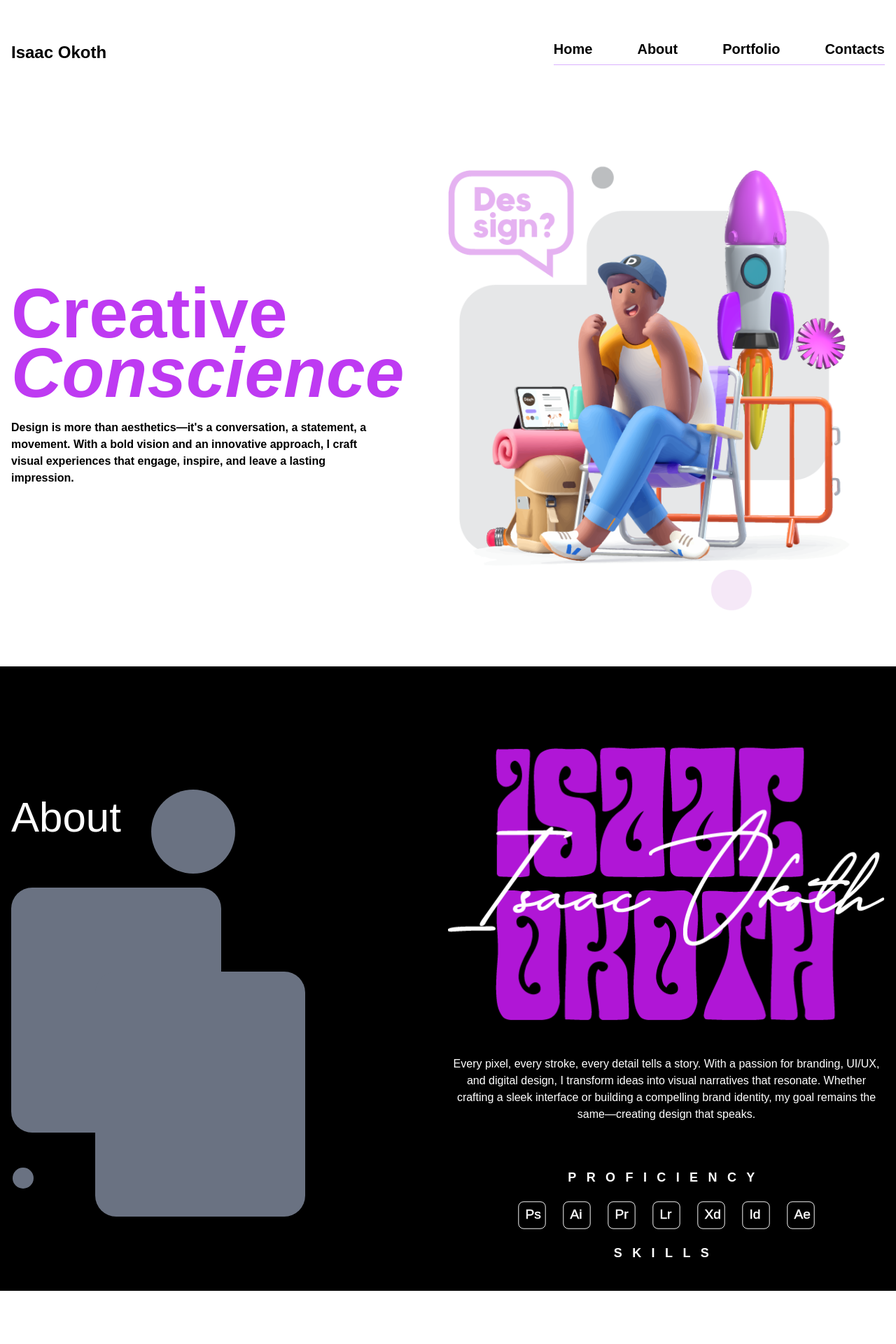
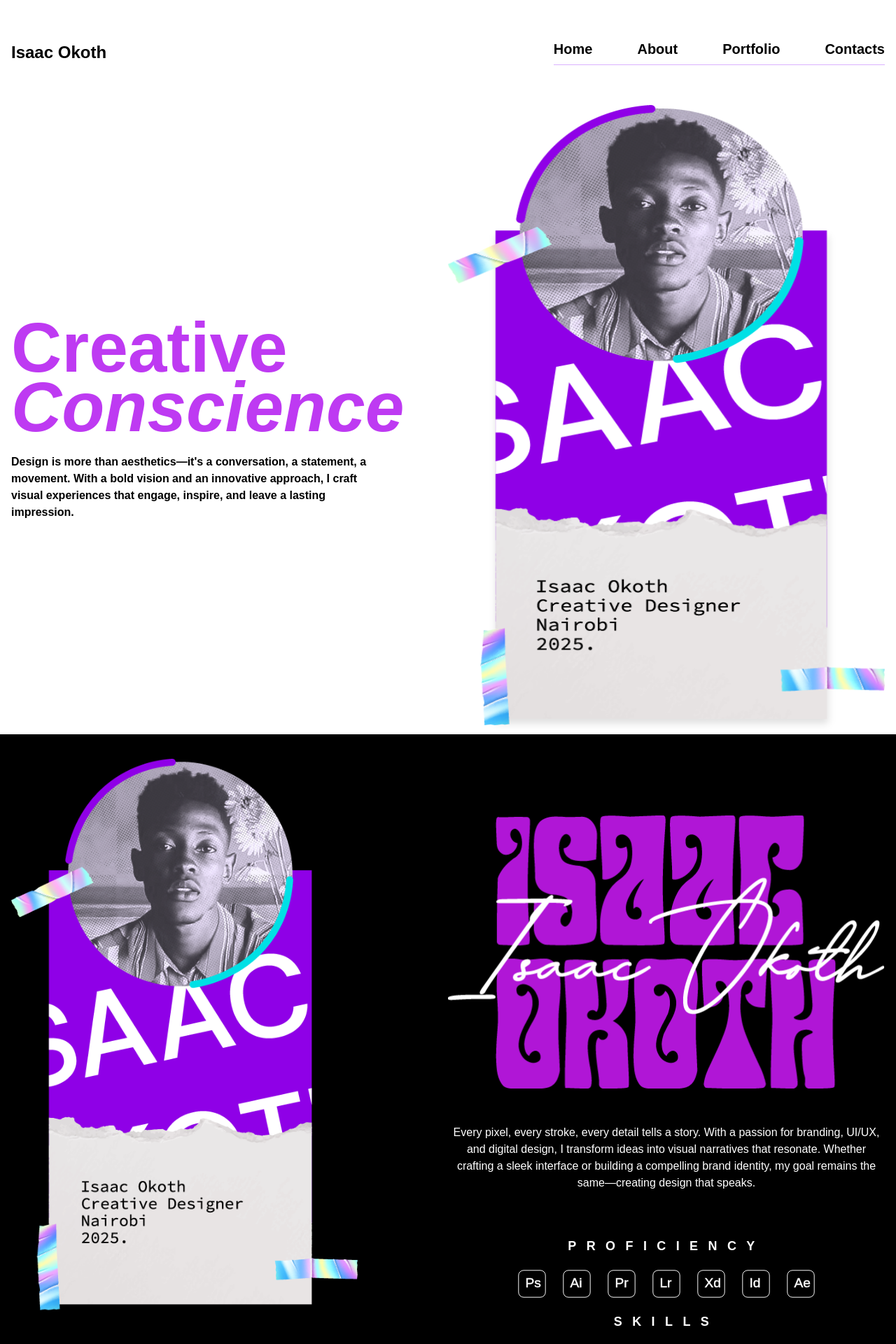
Before and after one commit to ngachadavid/owanga, a Next.js app: page / in a window 1280 px wide. Shown: the top 1920 px of the page at 70% size. Built offline with nearby package versions, Linux system fonts and the light colour scheme.

Commit message:
new file:   public/homepage/IKE.png

```diff
--- a/components/homepage/About.jsx
+++ b/components/homepage/About.jsx
@@ -6,21 +6,19 @@ export default function About() {
     <section className="bg-black text-white min-h-screen pt-20 md:pt-0">
       <div className='flex flex-col md:flex-row items-center justify-between px-4 max-w-[1286px] mx-auto'>
         {/* Left Side - Geometric Design */}
-        <div className="w-full md:w-1/2 relative h-[300px] md:h-auto">
-          {/* "About" Text - Fixed positioning for mobile */}
+        {/* <div className="w-full md:w-1/2 relative h-[300px] md:h-auto">
           <h2 className="absolute top-0 md:top-[-260px] left-0 text-white text-3xl md:text-6xl mb-20 z-10">About</h2>
 
-          {/* Circle on top */}
           <div className="absolute w-[60px] h-[60px] md:w-[120px] md:h-[120px] bg-gray-500 rounded-full top-[-10px] md:top-[-270px] left-[100px] md:left-[200px]"></div>
 
-          {/* First Square (Left) */}
           <div className="absolute w-[130px] h-[150px] md:w-[300px] md:h-[350px] bg-gray-500 top-[60px] md:top-[-130px] rounded-[30px]"></div>
 
-          {/* Second Square (Right, overlapping) */}
           <div className="absolute w-[130px] h-[150px] md:w-[300px] md:h-[350px] bg-gray-500 top-[120px] md:top-[-10px] left-[100px] md:left-[120px] rounded-[30px]"></div>
 
-          {/* Circle on bottom */}
           <div className="absolute w-[30px] h-[30px] bg-gray-500 rounded-full bottm-10 top-[230px] md:top-[270px] left-[40px] md:left-[2px] z-10"></div>
+        </div> */}
+        <div>
+        <img src="/homepage/IKE.png" alt="Footer Image" className="w-full h-auto md:h-[800px] rounded-lg mb-6" />
         </div>
 
         {/* Right Side - Content */}
--- a/components/homepage/Hero.jsx
+++ b/components/homepage/Hero.jsx
@@ -2,7 +2,7 @@ import React from 'react';
 
 export default function Hero() {
   return (
-    <section className="max-w-[1286px] mx-auto flex flex-col md:flex-row items-center justify-between py-10 md:py-20 px-4 h-auto md:h-scren">
+    <section className="max-w-[1286px] mx-auto flex flex-col md:flex-row items-center justify-between py-10 md:py-0 px-4 h-auto md:h-scren">
       {/* Left Side - Text */}
       <div className="max-w-lg text-left">
         <h1 className="text-5xl md:text-[100px] font-bold md:font-extrabold text-[#be3af2] leading-[0.85]">
@@ -18,9 +18,9 @@ export default function Hero() {
       {/* Right Side - Image */}
       <div className="w-full md:w-1/2 mt-10 md:mt-0">
         <img
-          src="/homepage/hero.png"
+          src="/homepage/IKE.png"
           alt="Isaac Okoth"
-          className="w-full h-auto rounded-lg"
+          className="w-full h-auto md:h-[900px] rounded-lg"
         />
       </div>
     </section>
```
Also changed, not shown: public/homepage/IKE.png (added).
